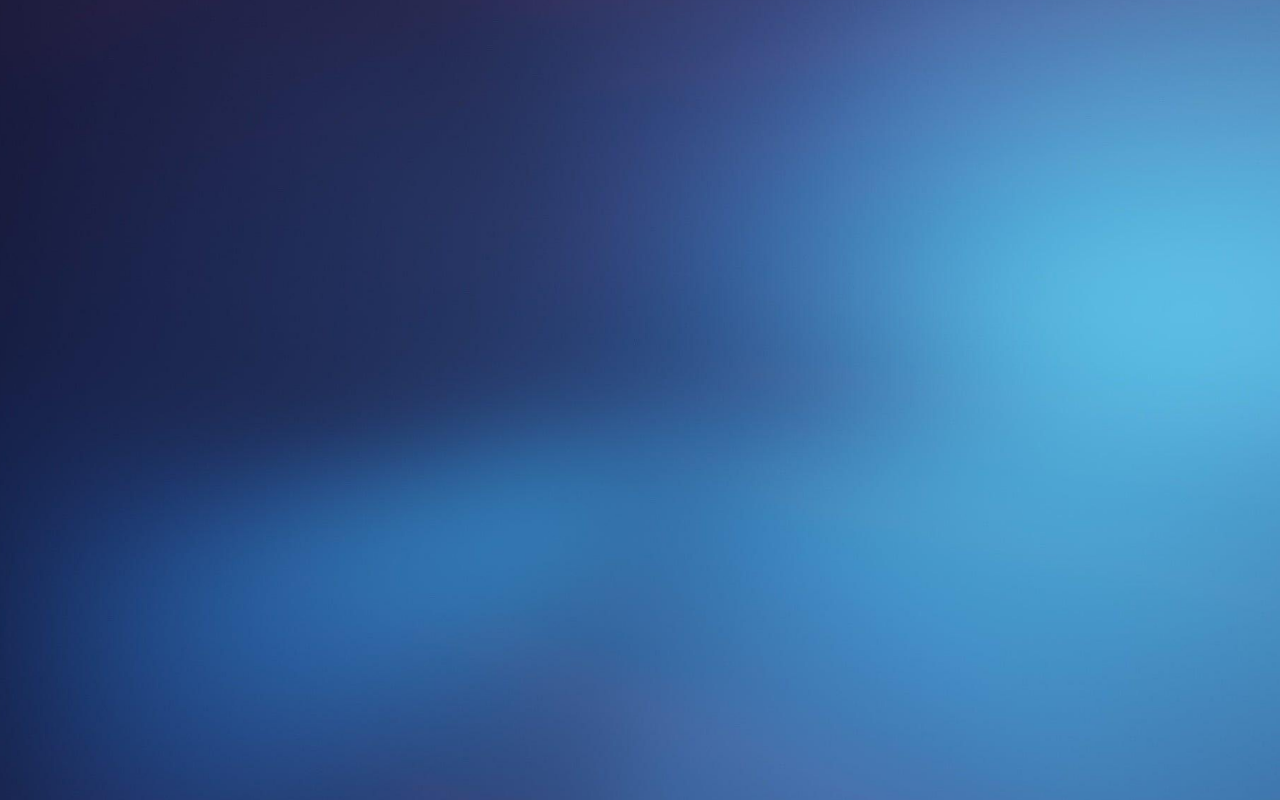
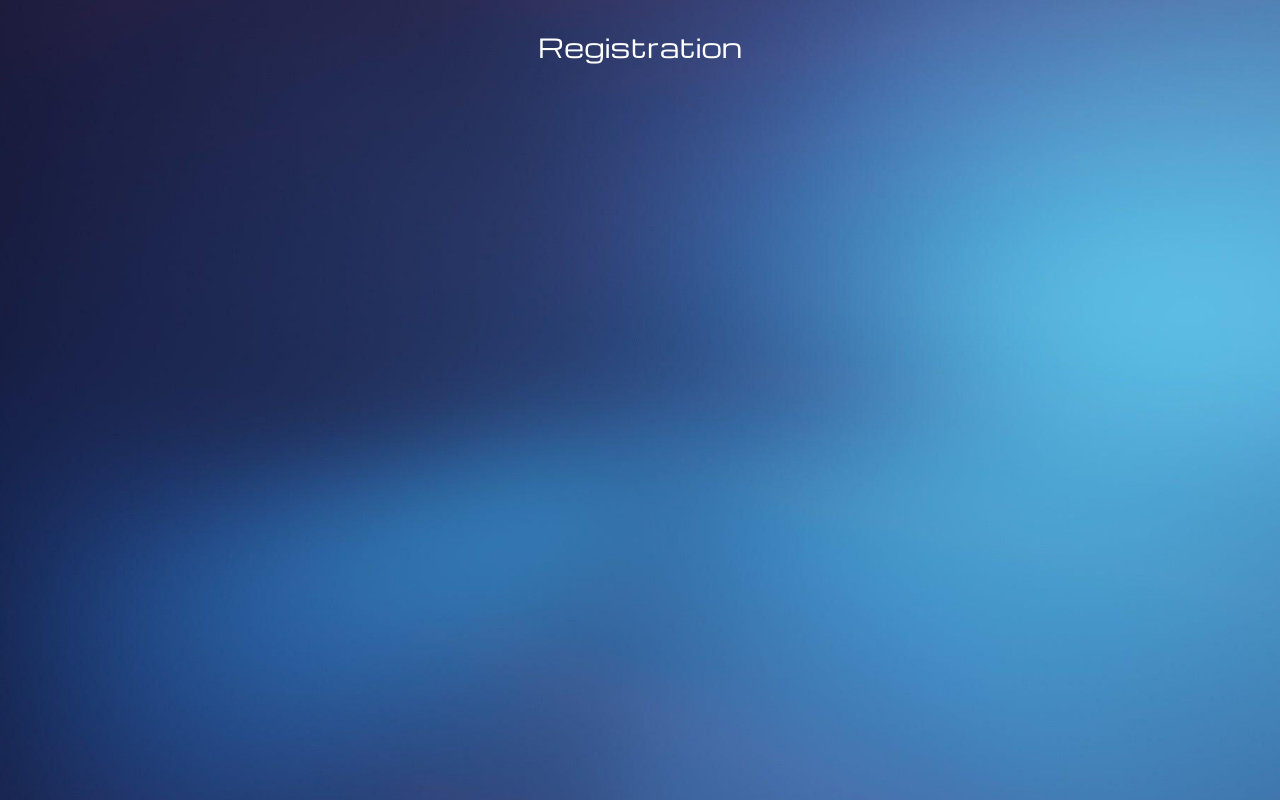
Before and after one commit to ElizavetaRazumenko/graphiql-app, a React (Vite) app: page /registration in a window 1280 px wide. Built offline with nearby package versions, Linux system fonts and the light colour scheme.

Commit message:
feat[task-3]: add public routes

```diff
--- a/src/App.tsx
+++ b/src/App.tsx
@@ -1,7 +1,26 @@
+import { createBrowserRouter, RouterProvider } from 'react-router-dom';
 import './App.css';
+import Welcome from './pages/Welcome';
+import Login from './pages/Login';
+import Registration from './pages/Registration';
+
+const router = createBrowserRouter([
+  {
+    path: '/',
+    element: <Welcome />,
+  },
+  {
+    path: '/login',
+    element: <Login />,
+  },
+  {
+    path: '/registration',
+    element: <Registration />,
+  },
+]);
 
 function App() {
-  return;
+  return <RouterProvider router={router} />;
 }
 
 export default App;
--- /dev/null
+++ b/src/pages/Login/index.tsx
@@ -0,0 +1,12 @@
+import { Typography } from '@mui/material';
+import { Wrapper } from '../../components/Wrapper';
+
+const Login = () => {
+  return (
+    <Wrapper>
+      <Typography variant="h1">Login</Typography>
+    </Wrapper>
+  );
+};
+
+export default Login;
--- /dev/null
+++ b/src/pages/Registration/index.tsx
@@ -0,0 +1,12 @@
+import { Typography } from '@mui/material';
+import { Wrapper } from '../../components/Wrapper';
+
+const Registration = () => {
+  return (
+    <Wrapper>
+      <Typography variant="h1">Registration</Typography>
+    </Wrapper>
+  );
+};
+
+export default Registration;
```
